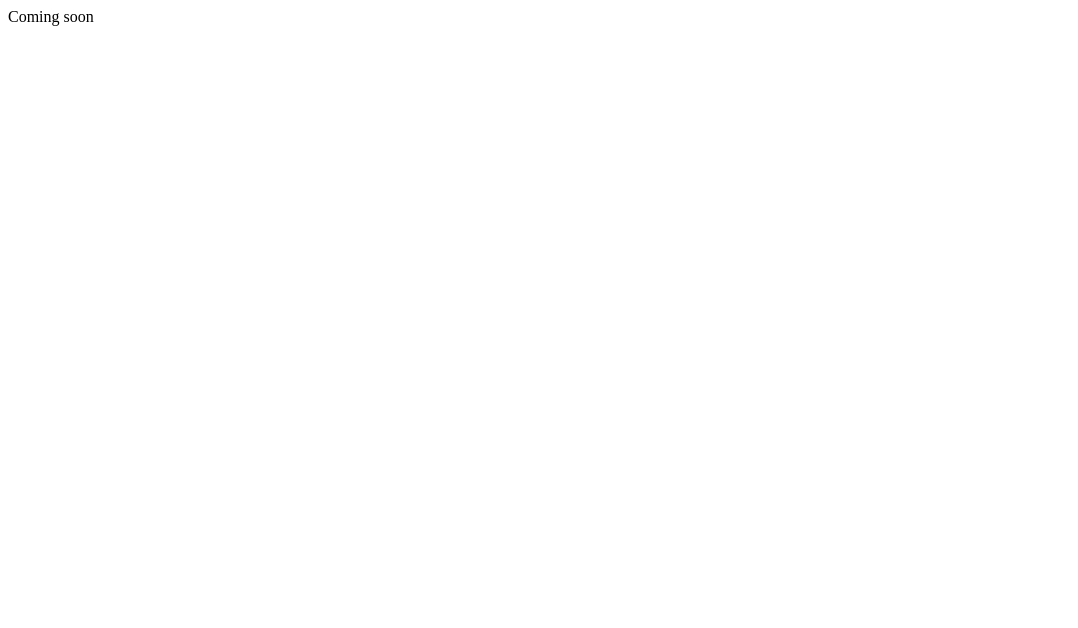
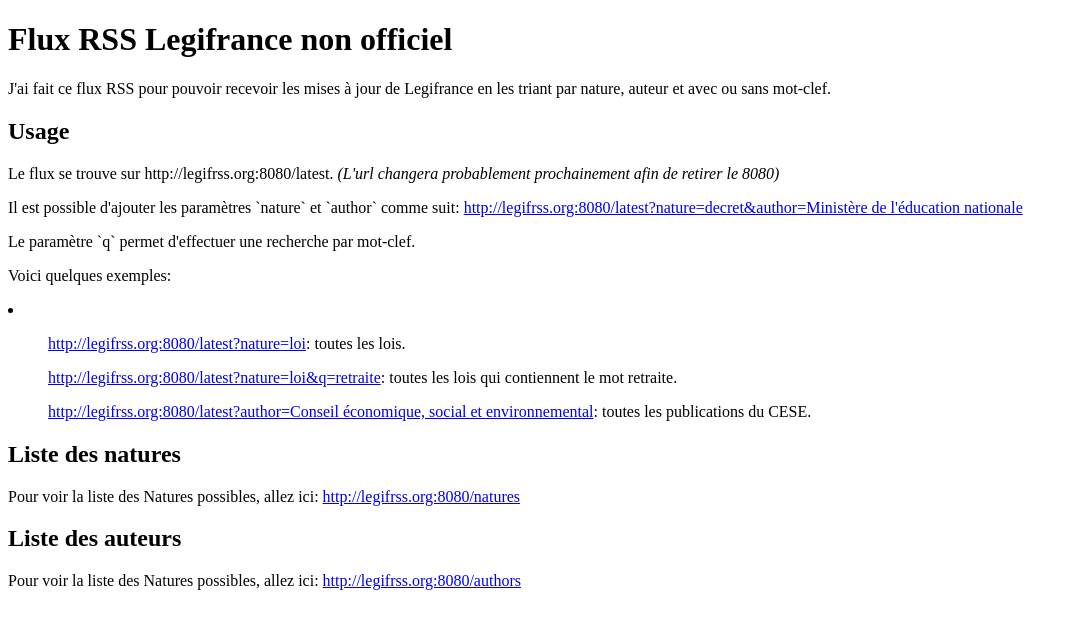
Before and after one commit to legifrss/legifrss.github.io, a plain HTML site: page index.html in a window 1280 px wide. Shown: the whole page, without its empty margins (0-1078 px from the left). Drawn offline with Linux system fonts and the light colour scheme.

Commit message:
docs: Adding basic doc.

```diff
--- a/index.html
+++ b/index.html
@@ -9,7 +9,37 @@
 </head>
 
 <body>
-    Coming soon
+    <h1>Flux RSS Legifrance non officiel</h1>
+    <p>J'ai fait ce flux RSS pour pouvoir recevoir les mises à jour de Legifrance en les triant par nature, auteur et
+        avec ou sans mot-clef.</p>
+
+    <h2>Usage</h2>
+    <p>Le flux se trouve sur http://legifrss.org:8080/latest.
+        <em>(L'url changera probablement prochainement afin de retirer le 8080) </em>
+    </p>
+    <p>Il est possible d'ajouter les paramètres `nature` et `author` comme suit:
+        <a href="http://legifrss.org:8080/latest?nature=decret&author=Ministère de l'éducation nationale">http://legifrss.org:8080/latest?nature=decret&author=Ministère
+            de l'éducation nationale</a>
+    </p>
+    <p>Le paramètre `q` permet d'effectuer une recherche par mot-clef.</p>
+    <p>Voici quelques exemples:
+        <li>
+            <ol><a href="http://legifrss.org:8080/latest?nature=loi">http://legifrss.org:8080/latest?nature=loi</a>:
+                toutes les lois.</ol>
+            <ol><a
+                    href="http://legifrss.org:8080/latest?nature=loi&q=retraite">http://legifrss.org:8080/latest?nature=loi&q=retraite</a>:
+                toutes les lois qui contiennent le mot retraite.</ol>
+            <ol><a href="http://legifrss.org:8080/latest?author=Conseil économique, social et environnemental">http://legifrss.org:8080/latest?author=Conseil
+                    économique, social et environnemental</a>:
+                toutes les publications du CESE.</ol>
+        </li>
+    </p>
+    <h2>Liste des natures</h2>
+    <p>Pour voir la liste des Natures possibles, allez ici: <a
+            href="http://legifrss.org:8080/natures">http://legifrss.org:8080/natures</a></p>
+    <h2>Liste des auteurs</h2>
+    <p>Pour voir la liste des Natures possibles, allez ici: <a
+            href="http://legifrss.org:8080/authors">http://legifrss.org:8080/authors</a></p>
 </body>
 
 </html>
```
